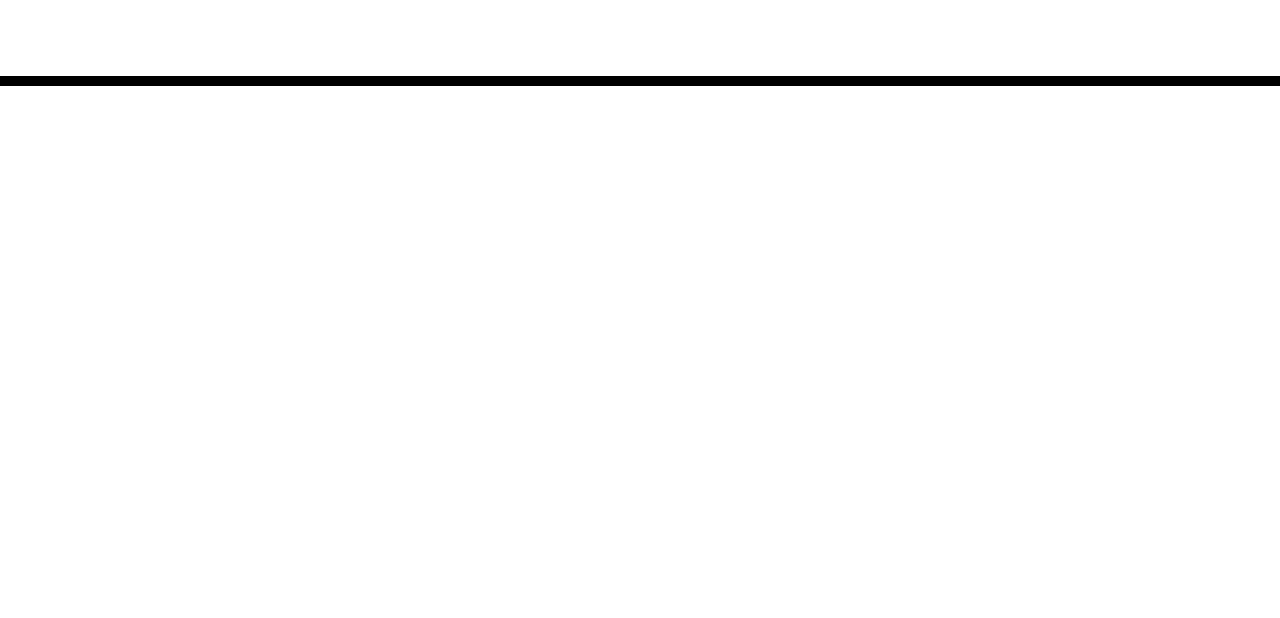
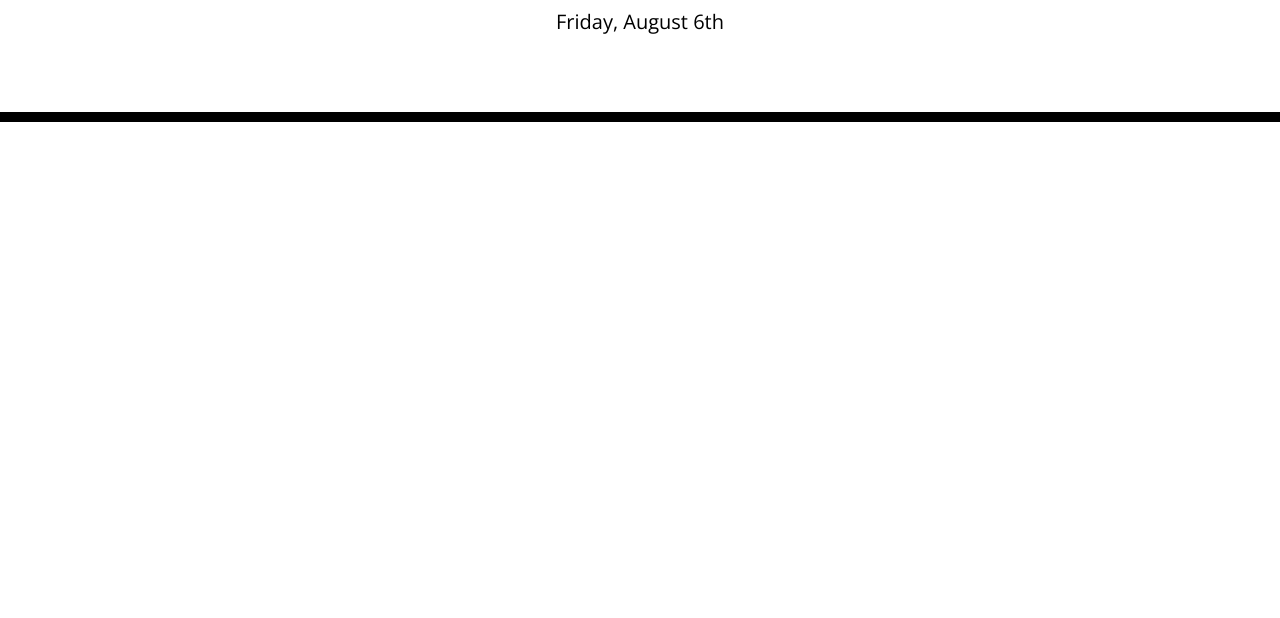
Before and after one commit to Danfirech/-05-Third-Party-APIs-Work-Day-Scheduler, a plain HTML site: page index.html in a window 1280 px wide. Shown: the part 182-800 px from the top of the page. Drawn offline with nearby package versions, Linux system fonts and the light colour scheme.

Commit message:
got my date to display on top of page

```diff
--- a/index.html
+++ b/index.html
@@ -32,13 +32,14 @@
       <!-- Timeblocks go here -->
     </div>
 
+    <script src="https://cdnjs.cloudflare.com/ajax/libs/jquery/3.2.1/jquery.min.js"></script>
+    <script src="https://cdnjs.cloudflare.com/ajax/libs/moment.js/2.24.0/moment.min.js"></script>
     <script src="./moment.js"></script>
+    <script src="./index.js"></script>
 
-    <script>
-      console.log(moment())
-    </script>
+    <!-- <script src="./moment.js"></script>
     <script src="./index.js"></script>
     <script src="https://cdnjs.cloudflare.com/ajax/libs/jquery/3.2.1/jquery.min.js"></script>
-    <script src="https://cdnjs.cloudflare.com/ajax/libs/moment.js/2.24.0/moment.min.js"></script>
+    <script src="https://cdnjs.cloudflare.com/ajax/libs/moment.js/2.24.0/moment.min.js"></script> -->
   </body>
 </html>
--- a/index.js
+++ b/index.js
@@ -1,7 +1,8 @@
 var today = moment().format('dddd, MMMM Do')
 
-function addHeaderDate() {
+function getHeaderDate() {
+  var today = moment().format('dddd, MMMM Do')
   $('#currentDay').text(today)
 }
 
-console.log(today)
+getHeaderDate()
```
